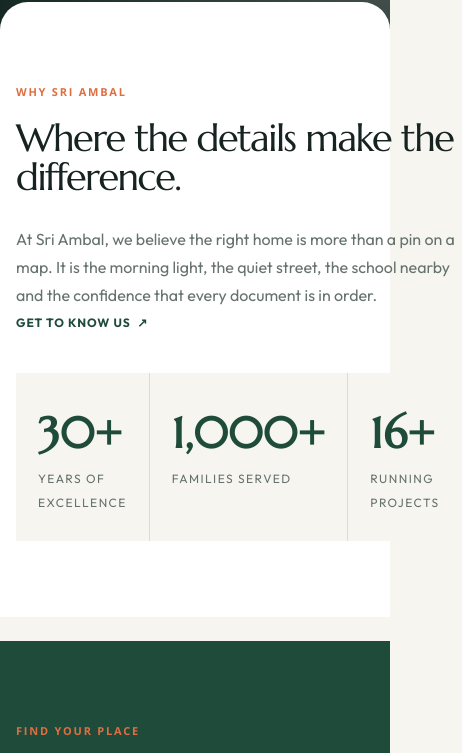
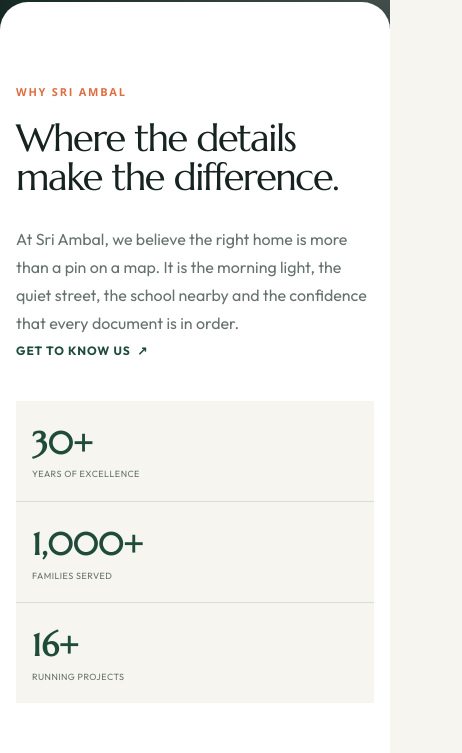
Before and after one commit to digimavenofficial/ambal-groups-ui, a Next.js app: page / in a window 390 px wide. Shown: the part 670-1423 px from the top of the page, 462 px wide, since content can reach past the window. Built offline with nearby package versions, Linux system fonts and the light colour scheme; grey boxes are pictures that could not be loaded.

Commit message:
Navbar issue fixed

```diff
--- a/app/globals.css
+++ b/app/globals.css
@@ -43,11 +43,11 @@ button, input, textarea { font: inherit; }
 .arrow { font-size: 18px; line-height: 0; }
 .site-header { position: sticky; top: 0; z-index: 5; width: 100%; background: white; color: var(--ink); }
 .site-header-overlay { top: 20px; width: min(1180px, calc(100% - 48px)); margin: 0 auto -110px; border-radius: 999px; box-shadow: 0 12px 30px rgba(8,25,19,.12); }
-.nav { display: flex; align-items: center; justify-content: space-between; min-height: 78px; padding: 0 30px; }
+.nav { display: flex; align-items: center; justify-content: space-between; min-width: 0; min-height: 78px; padding: 0 30px; }
 .site-header-overlay .nav { min-height: 90px; }
 .brand { display: flex; align-items: center; gap: 12px; color: var(--green); }
 .brand-mark { display: grid; place-items: center; width: 42px; height: 42px; border: 1px solid #c3c8bd; border-radius: 50%; color: var(--orange); font-family: var(--font-marcellus); font-size: 21px; }
-.brand-name { display: grid; gap: 1px; font-family: var(--font-marcellus); line-height: 1; }
+.brand-name { display: grid; min-width: 0; gap: 1px; font-family: var(--font-marcellus); line-height: 1; }
 .brand-name strong { font-size: 25px; font-weight: 400; letter-spacing: -.04em; }
 .brand-name small { color: var(--ink); font-family: var(--font-outfit); font-size: 9px; font-weight: 700; letter-spacing: .28em; text-align: center; text-transform: uppercase; }
 .nav-links { display: flex; align-items: center; gap: 25px; font-family: var(--font-marcellus); font-size: 16px; }
@@ -77,13 +77,14 @@ button, input, textarea { font: inherit; }
 .hero-actions { display: flex; gap: 12px; }
 .hero-note { position: absolute; right: 0; bottom: 86px; width: 170px; padding-left: 18px; border-left: 1px solid rgba(255,255,255,.5); color: rgba(255,255,255,.7); font-size: 12px; line-height: 1.6; }
 .intro { position: relative; z-index: 1; width: 100vw; margin: -42px 0 24px calc(50% - 50vw); border-radius: 42px 42px 0 0; background: white; }
-.intro-grid { display: grid; grid-template-columns: 1.1fr .9fr; align-items: center; gap: 90px; }
-.intro h2 { max-width: 590px; margin: 17px 0 28px; font-size: clamp(38px, 5vw, 68px); font-weight: 400; line-height: 1.02; letter-spacing: -.04em; }
+.intro-grid { display: grid; grid-template-columns: minmax(0, 1.1fr) minmax(0, .9fr); align-items: center; gap: 90px; }
+.intro-grid > * { min-width: 0; }
+.intro h2 { max-width: 590px; margin: 17px 0 28px; font-size: clamp(38px, 5vw, 68px); font-weight: 400; line-height: 1.02; letter-spacing: -.04em; overflow-wrap: break-word; }
 .intro p { max-width: 480px; color: var(--muted); line-height: 1.75; }
-.stats { display: grid; grid-template-columns: repeat(3, 1fr); gap: 1px; background: var(--line); }
+.stats { display: grid; grid-template-columns: repeat(3, minmax(0, 1fr)); gap: 1px; background: var(--line); }
 .stat { padding: 28px 22px; background: var(--paper); }
 .stat strong { display: block; color: var(--green); font-family: var(--font-marcellus); font-size: 43px; font-weight: 800; }
-.stat span { color: var(--muted); font-size: 12px; text-transform: uppercase; letter-spacing: .12em; }
+.stat span { display: block; color: var(--muted); font-size: 12px; text-transform: uppercase; letter-spacing: .12em; overflow-wrap: break-word; }
 .dark-section { background: var(--green); color: white; }
 .dark-section .section-heading p { color: rgba(255,255,255,.64); }
 .project-grid { display: grid; grid-template-columns: repeat(3, 1fr); gap: 18px; }
@@ -190,8 +191,11 @@ button, input, textarea { font: inherit; }
   .hero h1 { font-size: clamp(49px, 14vw, 80px); }
   .hero-note { display: none; }
   .intro { width: 100vw; margin-top: -28px; margin-left: calc(50% - 50vw); border-radius: 28px 28px 0 0; }
-  .stats { grid-template-columns: repeat(3, 1fr); }
-  .intro-grid, .split-feature, .quote-grid, .contact-layout { grid-template-columns: 1fr; gap: 40px; }
+  .stats { grid-template-columns: 1fr; }
+  .stat { padding: 20px 16px; }
+  .stat strong { font-size: clamp(24px, 8vw, 36px); }
+  .stat span { font-size: 9px; letter-spacing: .05em; }
+  .intro-grid, .split-feature, .quote-grid, .contact-layout { grid-template-columns: minmax(0, 1fr); gap: 40px; }
   .project-grid, .projects-page-grid, .article-grid { grid-template-columns: 1fr; }
   .split-image { min-height: 370px; border-radius: 24px 24px 0 0; }
   .split-copy { padding: 65px 32px; border-radius: 0 0 24px 24px; }
```
